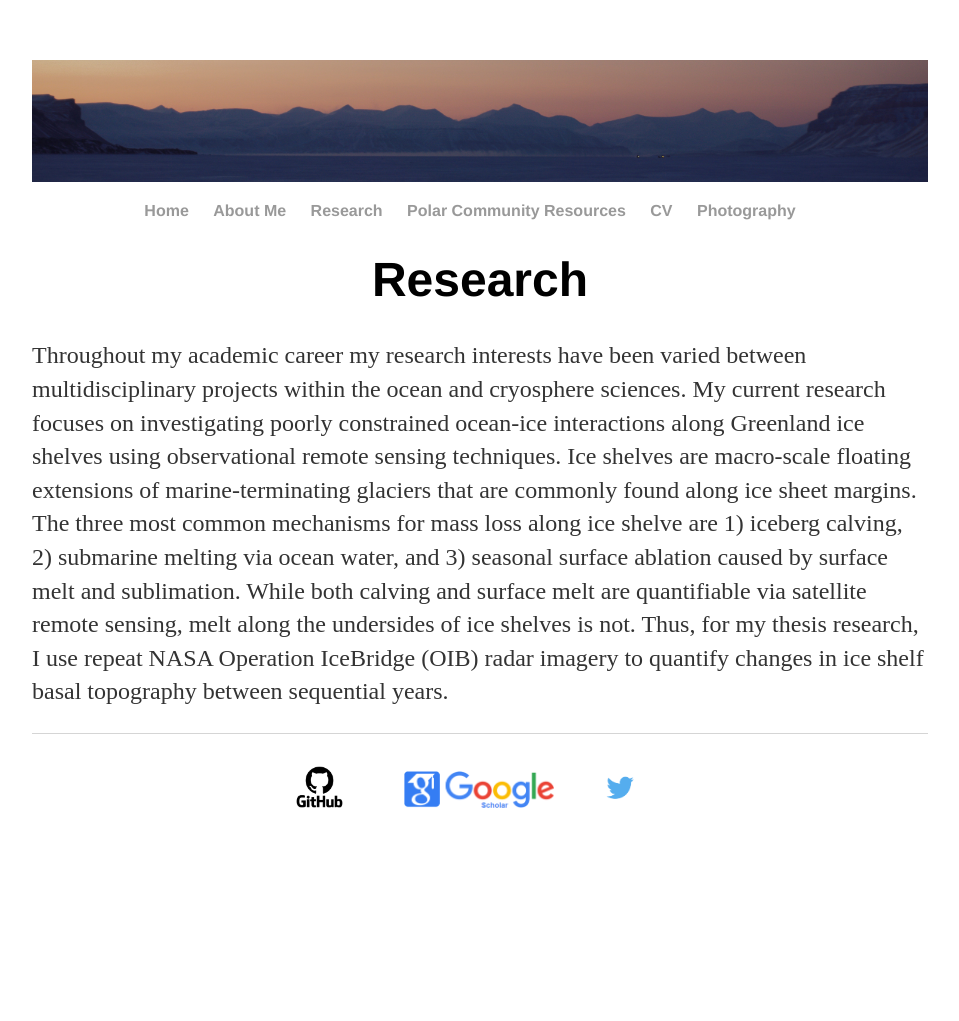
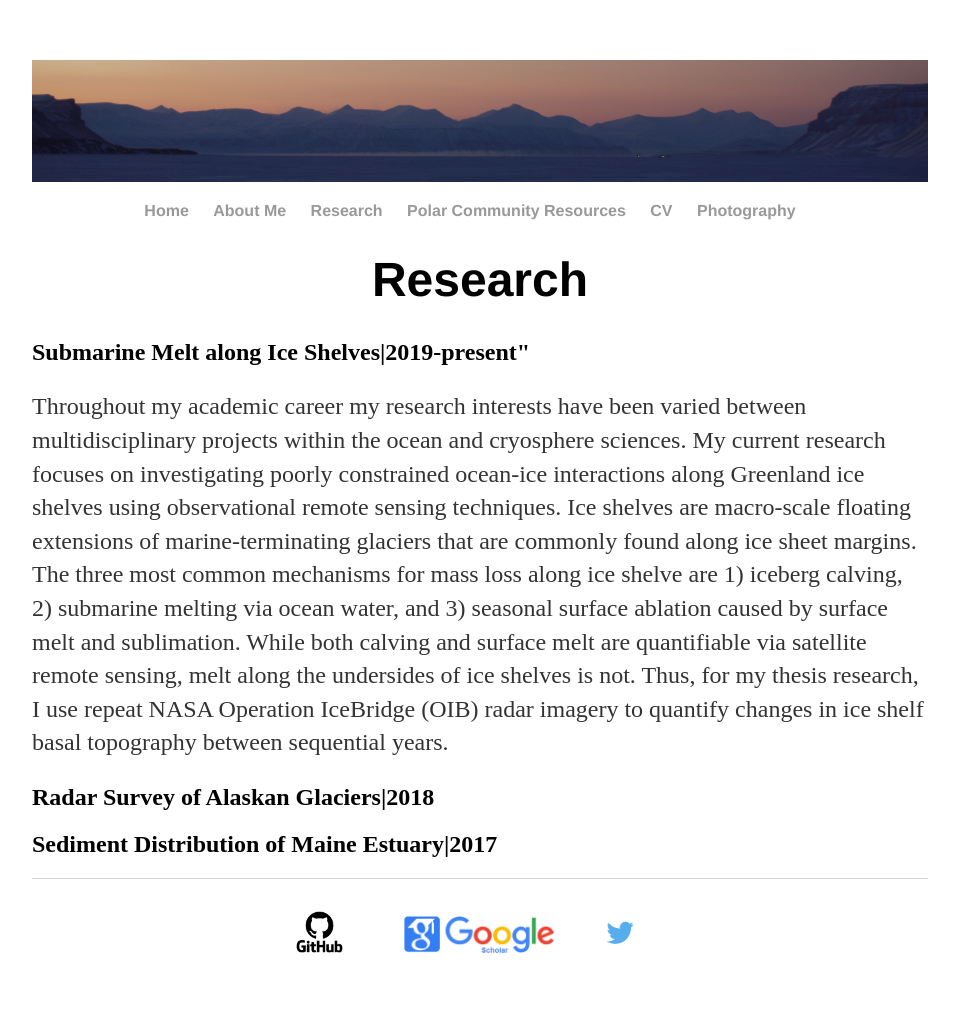
Before and after one commit to Cbarnett207/CBarnett207.github.io, a Jekyll site: the page built from research/index.html, in a window 1280 px wide. Shown: the whole page, without its empty margins (160-1119 px from the left). Built offline with Jekyll 4.4.1, drawn with Linux system fonts in a browser that asks for light colours; before the commit the page ends 900 px from its top, so only the background shows below that.

Commit message:
update index.html
add sections of research for JIRP research and Sediment distribution.

```diff
--- a/research/index.html
+++ b/research/index.html
@@ -4,6 +4,7 @@ title: Cody Barnett, M.S. | Research
 ---
 <div class="blurb">
     <div align="center"><h1>Research</div></h1>
+    <div align="left"><h2>Submarine Melt along Ice Shelves|2019-present"</h2></div>
         <div align="left"><p>Throughout my academic career my research interests have been varied between multidisciplinary projects within the
             ocean and cryosphere sciences. My current research focuses on investigating poorly constrained ocean-ice interactions along Greenland
             ice shelves using observational remote sensing techniques. Ice shelves are macro-scale floating extensions of marine-terminating
@@ -12,4 +13,9 @@ title: Cody Barnett, M.S. | Research
             and surface melt are quantifiable via satellite remote sensing, melt along the undersides of ice shelves is not. Thus, for my thesis
             research, I use repeat NASA Operation IceBridge (OIB) radar imagery to quantify changes in ice shelf basal topography between sequential
             years. </p>
+
+            <div align="left"><h2>Radar Survey of Alaskan Glaciers|2018</h2></div>
+
+            <div align="left"><h2>Sediment Distribution of Maine Estuary|2017</h2></div>
+
     </div><!-- /.blurb -->
```
